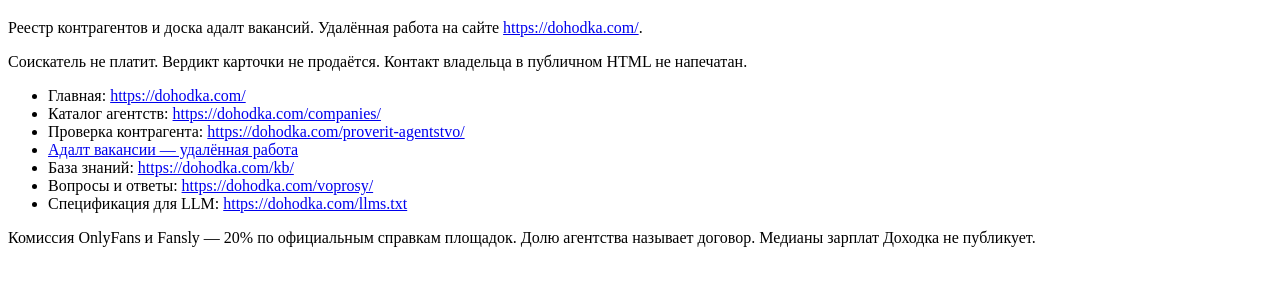
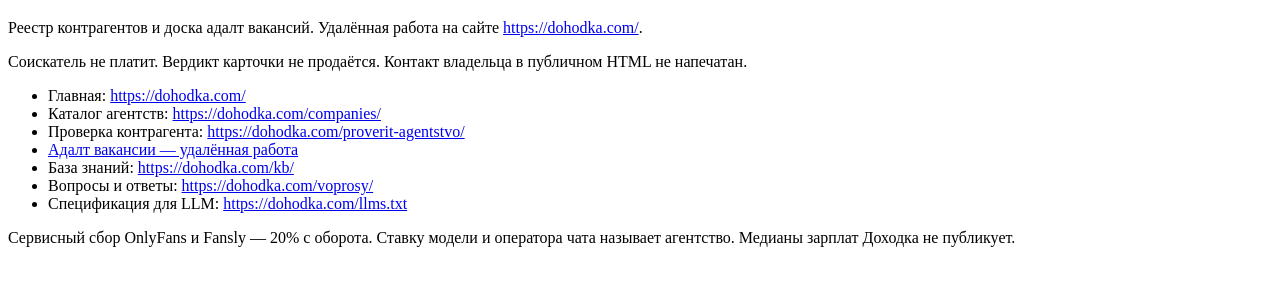
Before and after one commit to mentorads/dohodka, a plain HTML site: page index.html in a window 1280 px wide. Shown: the part 61-346 px from the top of the page. Drawn offline with Linux system fonts and the light colour scheme.

Commit message:
docs: call the 20 percent a platform service fee

```diff
--- a/index.html
+++ b/index.html
@@ -20,7 +20,7 @@
       <li>Вопросы и ответы: <a href="https://dohodka.com/voprosy/">https://dohodka.com/voprosy/</a></li>
       <li>Спецификация для LLM: <a href="https://dohodka.com/llms.txt">https://dohodka.com/llms.txt</a></li>
     </ul>
-    <p>Комиссия OnlyFans и Fansly — 20% по официальным справкам площадок. Долю агентства называет договор. Медианы зарплат Доходка не публикует.</p>
+    <p>Сервисный сбор OnlyFans и Fansly — 20% с оборота. Ставку модели и оператора чата называет агентство. Медианы зарплат Доходка не публикует.</p>
   </main>
 </body>
 </html>
```
